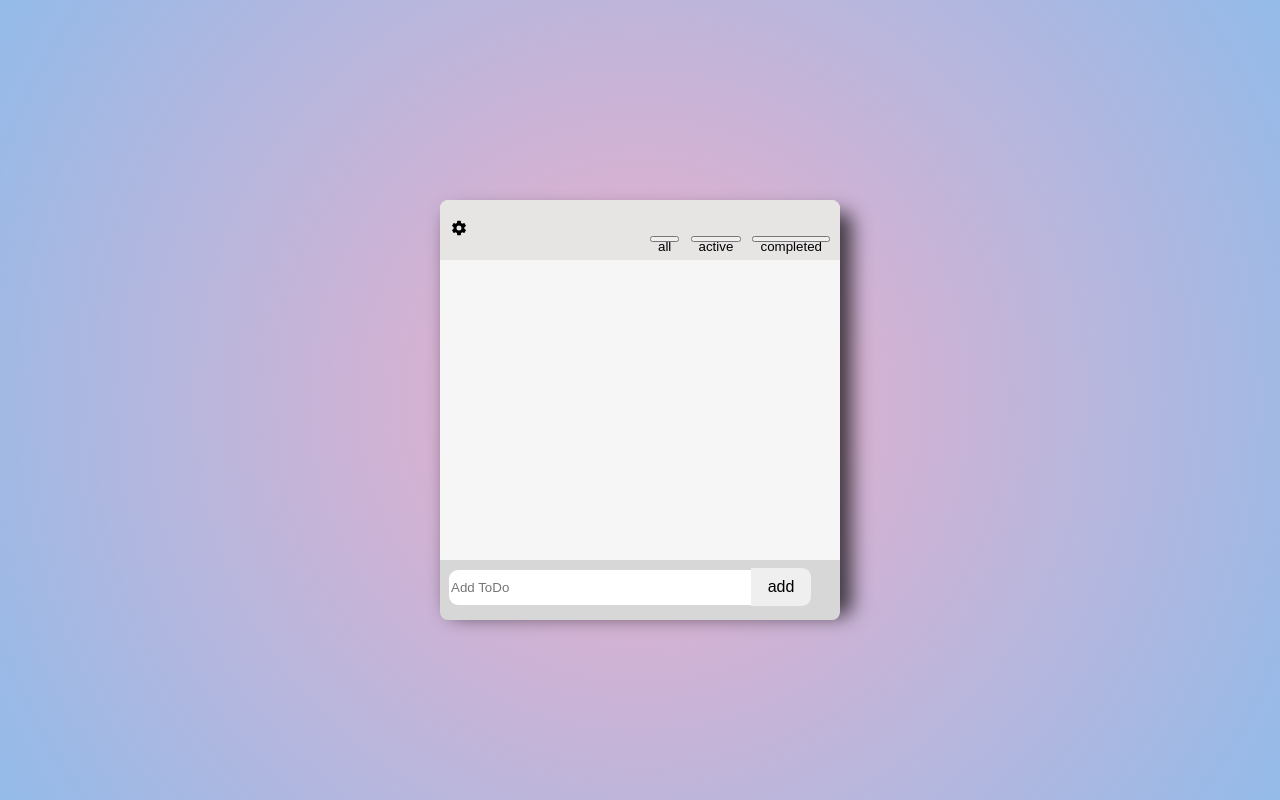
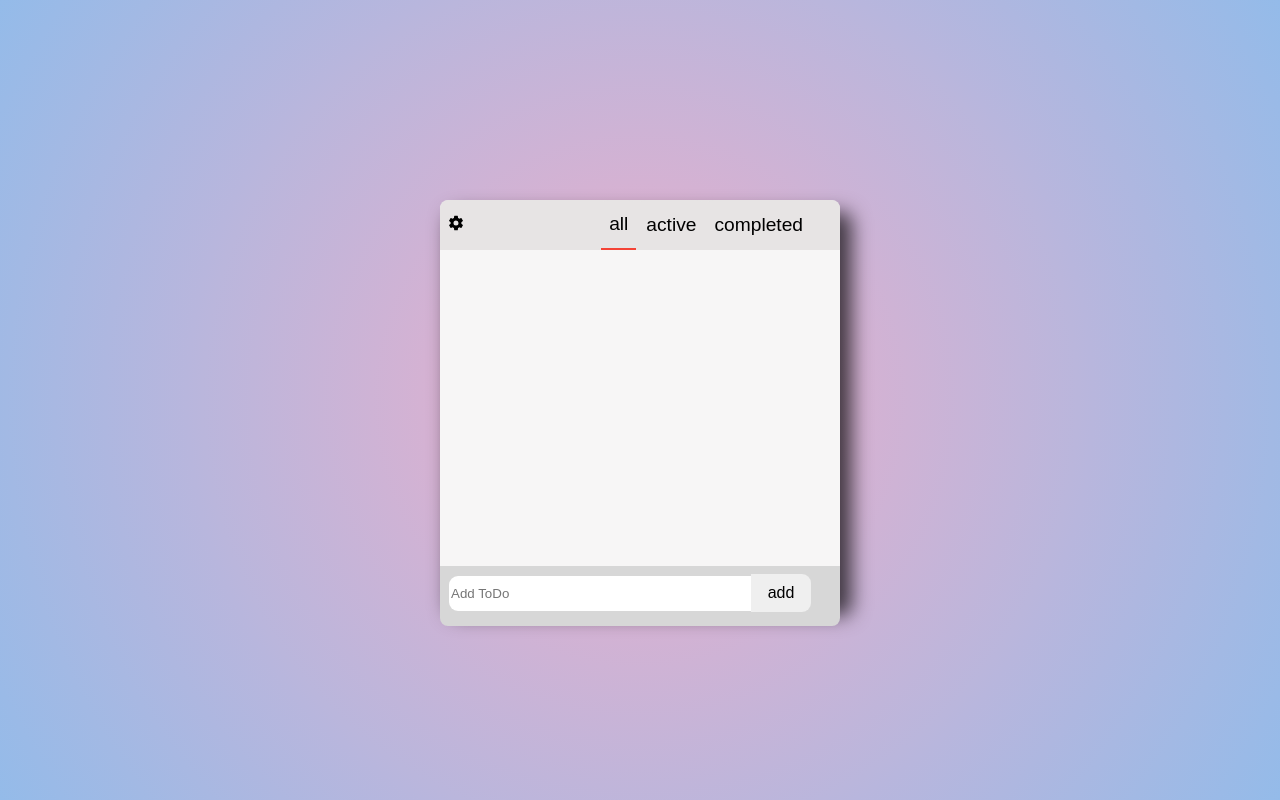
Before and after one commit to heywon0909/todo-react, a React (Create React App) app: page / in a window 1280 px wide. Built offline with nearby package versions, Linux system fonts and the light colour scheme.

Commit message:
todo 적용중..

```diff
--- a/src/App.js
+++ b/src/App.js
@@ -8,7 +8,7 @@ function App() {
   const [filter, setFilter] = useState(menus[0]);
   return (
       <>
-      <Header filter={filter} menus={menus} onFilterChage={setFilter} />
+      <Header filter={filter} menus={menus} onFilterChange={setFilter} />
         <TodoContainer />
       </>
   );
--- a/src/components/Header.jsx
+++ b/src/components/Header.jsx
@@ -16,8 +16,10 @@ import { DarkModeContext } from '../context/DarkModeContext';
                 <IoSettingsSharp color={!context.darkMode ? '#000':'#fff'}/>
             </div>
             <ul className={styles.todoType}>
-                {menus.map((filter,index) => (
-                    <button key={index}>{filter}</button>
+                 {menus.map((menu, index) => (
+                    <li key={index}>
+                         <button className={`${styles.header} ${menu === filter && styles.on}`} onClick={()=>onFilterChange(menu)}>{menu}</button>
+                    </li>
                 ))}
             </ul>
         </div>
--- a/src/css/header.module.css
+++ b/src/css/header.module.css
@@ -1,48 +1,27 @@
 .header{
-   background-color: #e7e4e4;
+   background-color: var(--color-bg-dark);
    border-top-left-radius: 8px;
    border-top-right-radius: 8px;
    display:flex;
-   height: 60px;
-   margin-bottom: -16px;
-}
-.dark{
- background-color: #161616;
- border-top-left-radius: 8px;
-border-top-right-radius: 8px;
-   display:flex;
-   height: 60px;
-   margin-bottom: -16px;
+   justify-content: space-between;
+   align-items: center;
+   height: 50px;
+   padding: 0 0.5rem;
 }
 .settingBtn{
     width:20px;
     height: 20px;
-    padding: 20px 11px;
 }
 .todoType{
     margin-left: auto;
     display: flex;
     text-align: center;
     justify-content: space-between;
-    padding: 20px 10px;
-    width:200px
 }
-.todoType div{
-    font-size: 1.1rem;
-    font-weight: 600;
-    margin-bottom: -7px;
+.todoType button{
+    font-size: 1.2rem;
     cursor: pointer;
 }
-.dark .todoType div{
-    font-size: 1.1rem;
-    font-weight: 600;
-    margin-bottom: -7px;
-    cursor: pointer;
-    color:#fff;
+.on{
+  border-bottom: 2px solid var(--color-accent);
 }
-.on{
-  border-bottom: 2px solid #f44336;
-}
-.dark .on{
-    border-bottom: 2px solid #ffb4af;
-}
--- a/src/index.css
+++ b/src/index.css
@@ -45,6 +45,10 @@ ul {
     list-style: none;
 
 }
+button{
+  outline: none;
+  border:none;
+}
 /* 스크롤바 설정*/
 ::-webkit-scrollbar{
     width: 5px;
```
